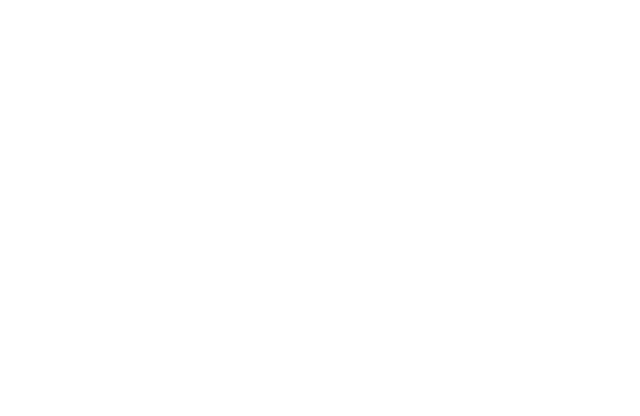
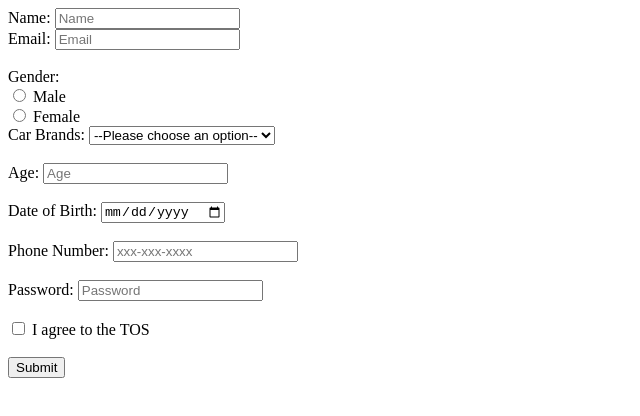
Before and after one commit to acciojob/signup-form-car-Hafizzargar, a website: page main.html in a window 1280 px wide. Shown: the whole page, without its empty margins (0-640 px from the left). Drawn offline with Linux system fonts and the light colour scheme.

Commit message:
created a submission

```diff
--- a/main.html
+++ b/main.html
@@ -8,6 +8,50 @@
 
 <body>
 	<!-- the entire body must be written by student -->
+	<form action="#" action="Post">
+		<label for="name">Name:</label>
+        <input type="text" id="name" name="name" placeholder="Name" required><br>
+		 <label for="email">Email:</label>
+        <input type="email" id="email" name="email" placeholder="Email" required><br><br>
+  <label for="gender">Gender:</label><br>
+        <input type="radio" id="gender_m" name="gender" value="male" required>
+        <label for="gender_m">Male</label><br>
+        <input type="radio" id="gender_f" name="gender" value="female" required>
+        <label for="gender_f">Female</label><br>
+		 <label for="cars">Car Brands:</label>
+        <select id="cars" name="cars" required>
+            <option value="">--Please choose an option--</option>
+            <option value="Toyota">Toyota</option>
+            <option value="Honda">Honda</option>
+            <option value="BMW">BMW</option>
+        </select><br><br>
+
+        <!-- Age -->
+        <label for="age">Age:</label>
+        <input type="number" id="age" name="age" placeholder="Age" required><br><br>
+
+        <!-- Date of Birth -->
+        <label for="dob">Date of Birth:</label>
+        <input type="date" id="dob" name="dob" required><br><br>
+
+        <!-- Phone Number -->
+        <label for="tel">Phone Number:</label>
+        <input type="tel" id="tel" name="tel" placeholder="xxx-xxx-xxxx"><br><br>
+
+        <!-- Password -->
+        <label for="password">Password:</label>
+        <input type="password" id="password" name="password" placeholder="Password" required><br><br>
+
+        <!-- Terms of Service -->
+        <input type="checkbox" id="tos" name="tos" required>
+        <label for="tos">I agree to the TOS</label><br><br>
+
+        <!-- Submit Button -->
+        <button type="submit">Submit</button>
+
+
+
+	</form>
     <script type="text/javascript" src="./script.js">
 </script>
 
```
